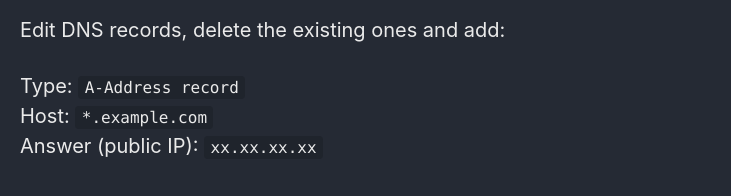
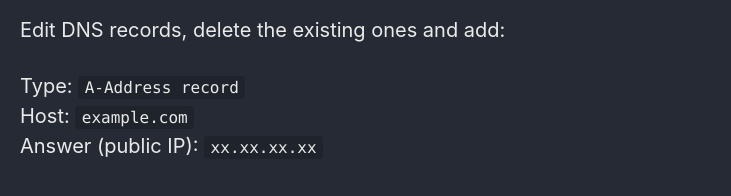
Before and after one commit to Connor-McCartney/Connor-McCartney.github.io, a Jekyll site: the page built from _pages/misc/ecommerce.md, in a window 1280 px wide and 900 px high, scrolled down 1622 px. Shown: the part 683-879 px from the top of the window, without its empty margins (0-731 px from the left). Built offline with Jekyll 4.4.1, drawn with Linux system fonts in a browser that asks for light colours; cached includes are drawn as plain includes; our own code applies the rules of GitHub Pages for plain Markdown files.

```diff
--- a/_pages/misc/ecommerce.md
+++ b/_pages/misc/ecommerce.md
@@ -88,5 +88,5 @@ There are lots of sites to buy domains, I used <https://porkbun.com>
 Edit DNS records, delete the existing ones and add:
 
 Type: `A-Address record` <br>
-Host: `*.example.com` <br>
+Host: `example.com` <br>
 Answer (public IP): `xx.xx.xx.xx`
```
